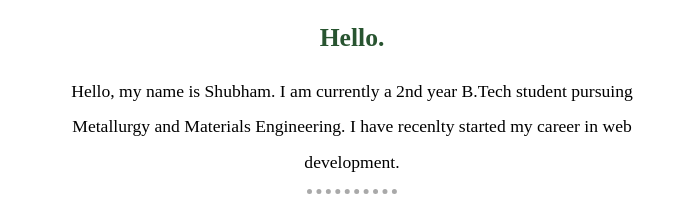
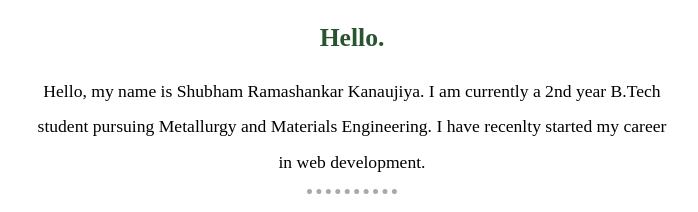
Before and after one commit to ShubhamK0802/Portfolio, a plain HTML site: page index.html in a window 1280 px wide. Shown: the part 861-1073 px from the top of the page, without its empty margins (288-986 px from the left). Drawn offline with Linux system fonts and the light colour scheme.

Commit message:
Update index.html

```diff
--- a/index.html
+++ b/index.html
@@ -30,7 +30,7 @@
         <div class="profile">
             <img class="profile-img" src="imgs/shubham.png" alt="Profile Picture">
             <h2>Hello.</h2>
-            <p class="intro">Hello, my name is Shubham. I am currently a 2nd year B.Tech student pursuing Metallurgy and Materials Engineering. I have recenlty started my career in web development.
+            <p class="intro">Hello, my name is Shubham Ramashankar Kanaujiya. I am currently a 2nd year B.Tech student pursuing Metallurgy and Materials Engineering. I have recenlty started my career in web development.
             </p>
         </div>
         <hr>
```
